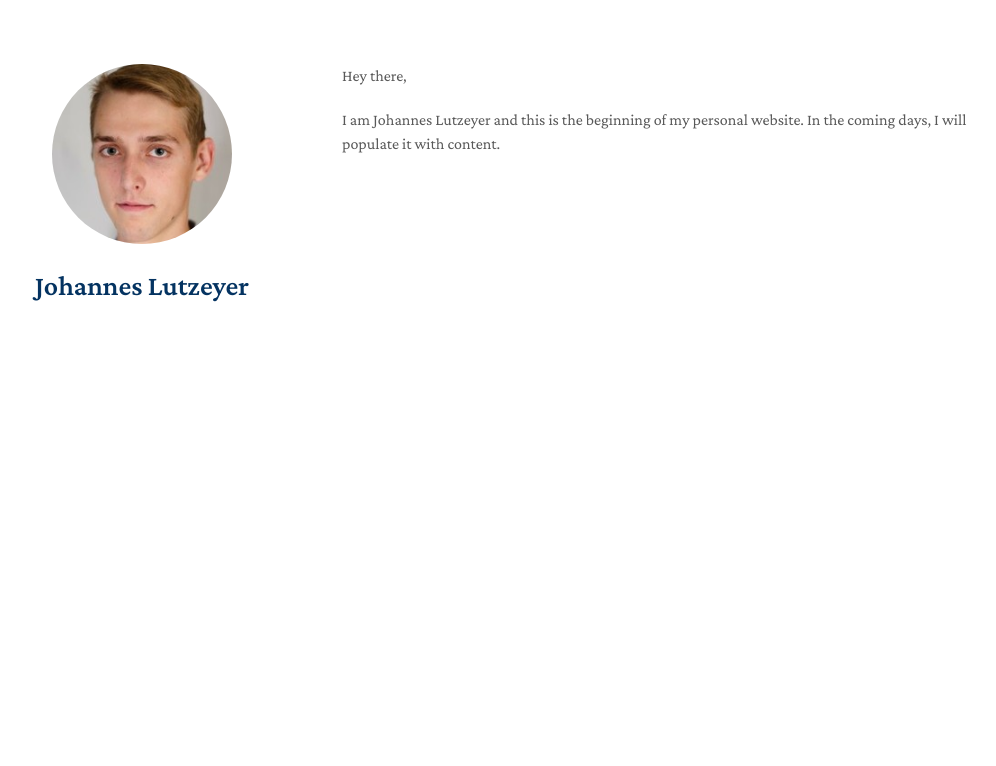
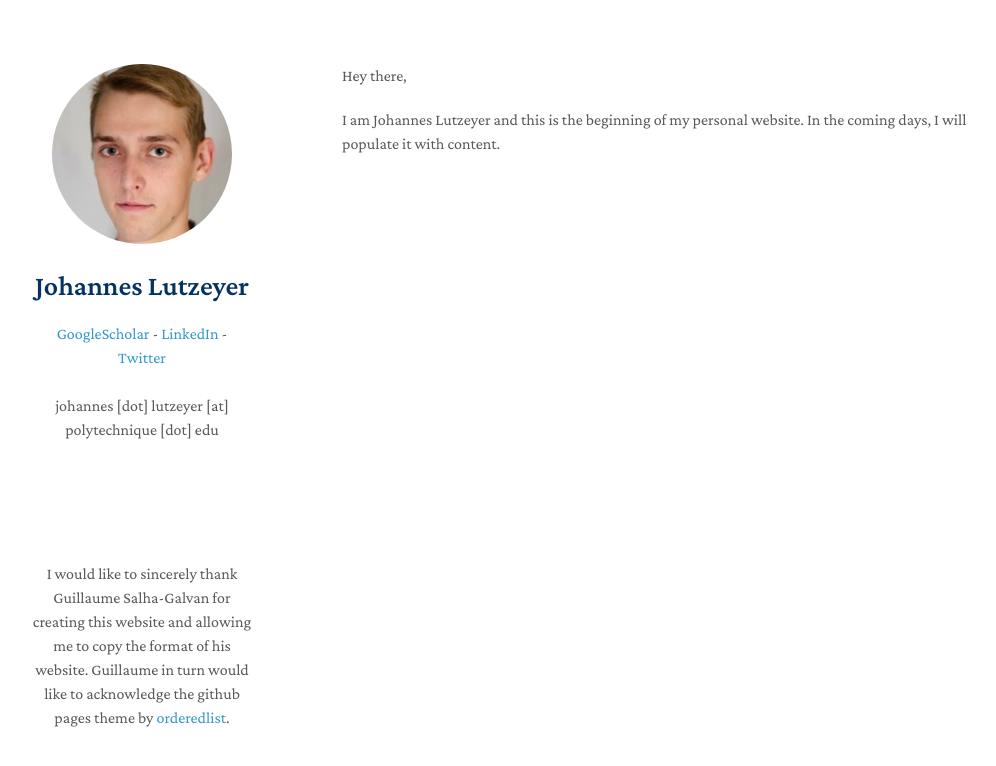
Before and after one commit to johanneslutzeyer/johanneslutzeyer.github.io, a Jekyll site: the page built from index.md, in a window 1280 px wide. Shown: the top 766 px of the page, without its empty margins (128-1124 px from the left). Built offline with Jekyll 4.4.1, drawn with Linux system fonts in a browser that asks for light colours; our own code applies the rules of GitHub Pages for plain Markdown files; a script that is not in the unit is left out; the repository's description, which GitHub fills in, is left out.

Commit message:
Update _config.yml

```diff
--- a/_config.yml
+++ b/_config.yml
@@ -5,4 +5,14 @@ logo: "https://github.com/johanneslutzeyer/johanneslutzeyer.github.io/blob/main/
 author: Johannes Lutzeyer
 
 
+description: >
+  <a href="https://scholar.google.com/citations?user=OfT4ns8AAAAJ&hl=en">GoogleScholar</a> -
+  <a href="https://www.linkedin.com/in/johannes-lutzeyer-213b7480/">LinkedIn</a> -
+  <a href="https://twitter.com/jlutzeyer">Twitter</a>
+  <br> <br>
+  johannes [dot] lutzeyer [at] polytechnique [dot] edu
+  <br> <br> <br> <br> <br> <br>
+  <font size="3"> I would like to sincerely thank Guillaume Salha-Galvan for creating this website and allowing me to copy the format of his website. Guillaume in turn would like to acknowledge the github pages theme by <a href="https://github.com/orderedlist">orderedlist</a></font>.
+  </p>
+
 theme: jekyll-theme-minimal
```
